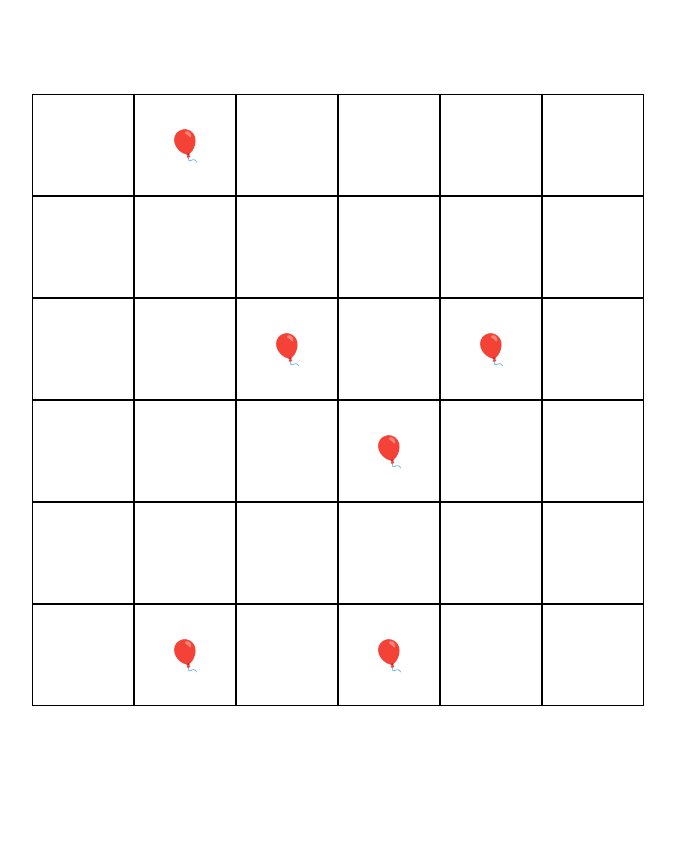
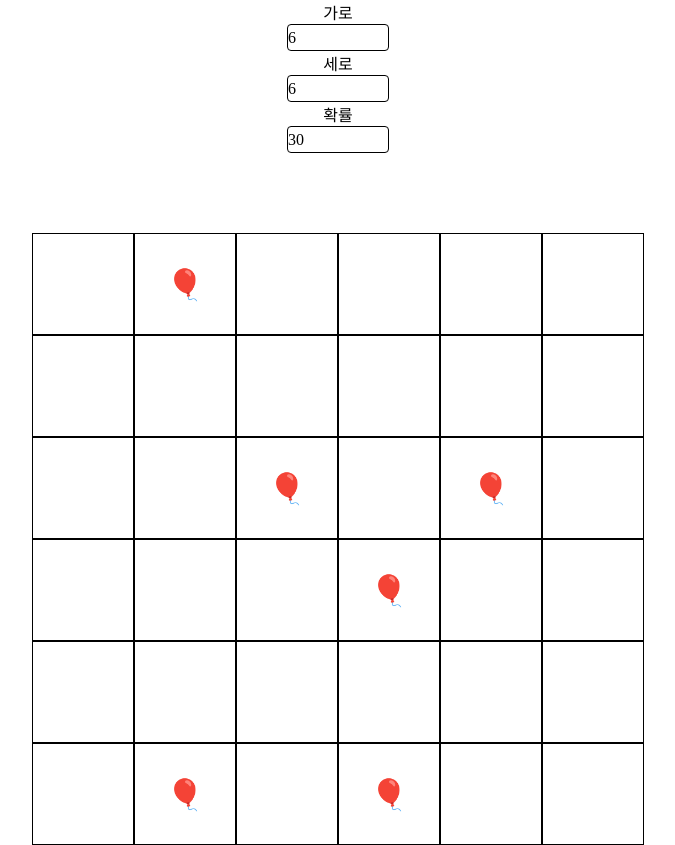
Before and after one commit to altmit/Superblockers, a React (Vite) app: page / in a window 1280 px wide. Shown: the whole page, without its empty margins (302-977 px from the left). Before the commit the page ends 800 px from the top, so only its background shows below. Built offline with nearby package versions, Linux system fonts and the light colour scheme.

Commit message:
feat: App 컴포넌트 내에서 디테일한 데모 환경 추가 및 useDebounce hook 추가

```diff
--- a/src/App.tsx
+++ b/src/App.tsx
@@ -1,20 +1,74 @@
+import { useState } from "react";
 import styled from "styled-components";
 import GameBoard from "./balloonGame/GameBoard";
+import useDebounce from "./hook/useDebounce";
 
 export default function App() {
+  const [rows, setRows] = useState(6);
+  const [columns, setColumns] = useState(6);
+  const [balloonProbability, setBalloonProbability] = useState(30);
+
+  const debouncedRows = useDebounce(rows);
+  const debouncedColumns = useDebounce(columns);
+  const debouncedBalloonProbability = useDebounce(balloonProbability);
+
   return (
-    <>
+    <StyledApp>
+      <InputWrapper>
+        <label>가로</label>
+        <StyledInput
+          value={rows}
+          onChange={(e) => setRows(Number(e.target.value))}
+        />
+        <label>세로</label>
+        <StyledInput
+          value={columns}
+          onChange={(e) => setColumns(Number(e.target.value))}
+        />
+        <label>확률</label>
+        <StyledInput
+          value={balloonProbability}
+          onChange={(e) => setBalloonProbability(Number(e.target.value))}
+        />
+      </InputWrapper>
+
       <GameBoardWrapper>
-        <GameBoard />
+        <GameBoard
+          rows={debouncedRows}
+          columns={debouncedColumns}
+          balloonProbability={debouncedBalloonProbability}
+        />
       </GameBoardWrapper>
-    </>
+    </StyledApp>
   );
 }
+
+const StyledApp = styled.div`
+  display: flex;
+  flex-direction: column;
+  justify-content: center;
+  align-items: center;
+  gap: 80px;
+  width: 100%;
+`;
 
 const GameBoardWrapper = styled.div`
   display: flex;
   justify-content: center;
   align-items: center;
   width: 100%;
-  height: 100vh;
 `;
+
+const StyledInput = styled.input`
+  width: 100px;
+  height: 25px;
+  border: 1px solid black;
+  border-radius: 4px;
+`;
+
+const InputWrapper = styled.div`
+  display: flex;
+  flex-direction: column;
+  justify-content: center;
+  align-items: center;
+`;
--- /dev/null
+++ b/src/hook/useDebounce.ts
@@ -0,0 +1,17 @@
+import { useEffect, useState } from "react";
+
+export default function useDebounce<T>(value: T, delay: number = 250): T {
+  const [debouncedValue, setDebouncedValue] = useState(value);
+
+  useEffect(() => {
+    const handler = setTimeout(() => {
+      setDebouncedValue(value);
+    }, delay);
+
+    return () => {
+      clearTimeout(handler);
+    };
+  }, [value, delay]);
+
+  return debouncedValue;
+}
```
